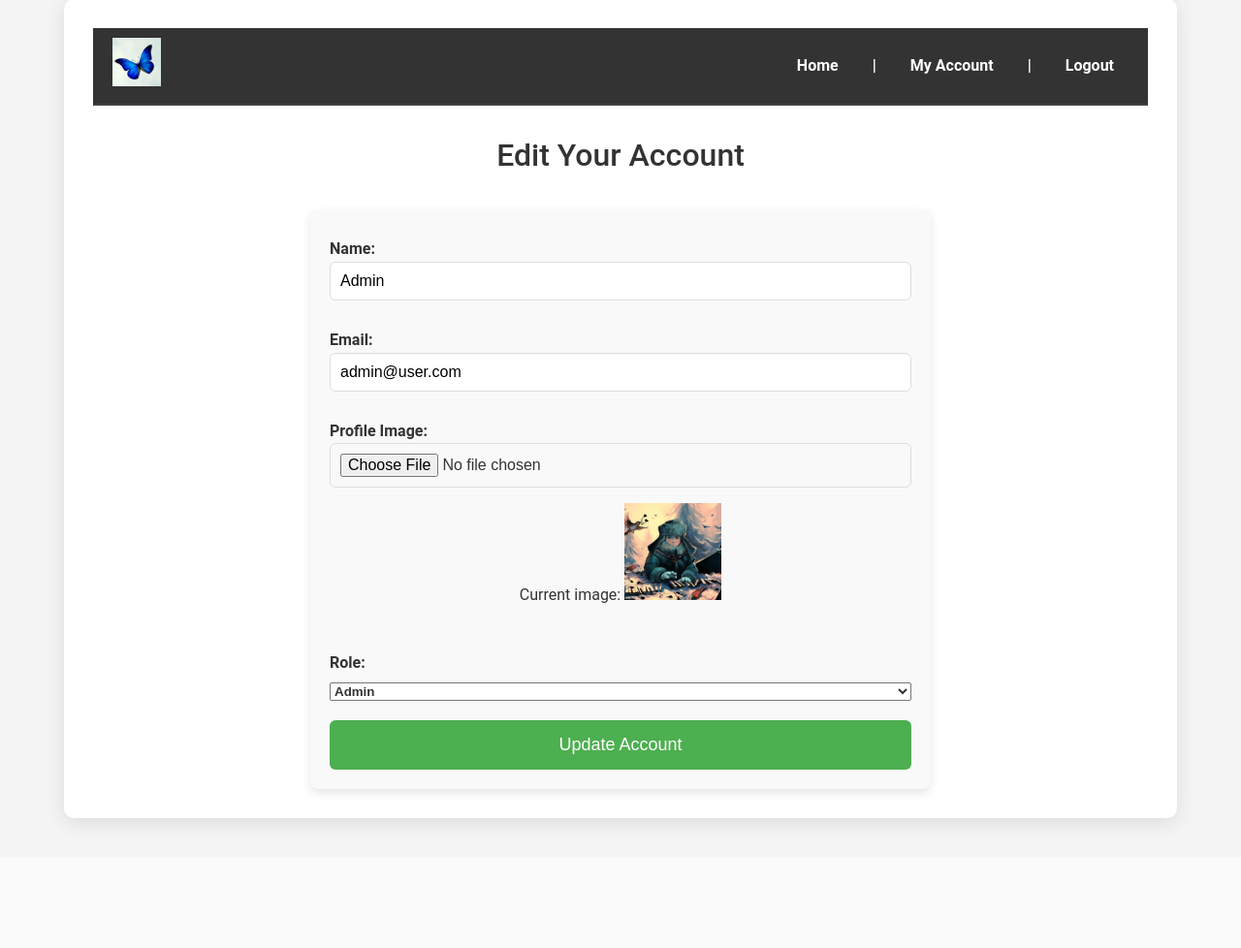
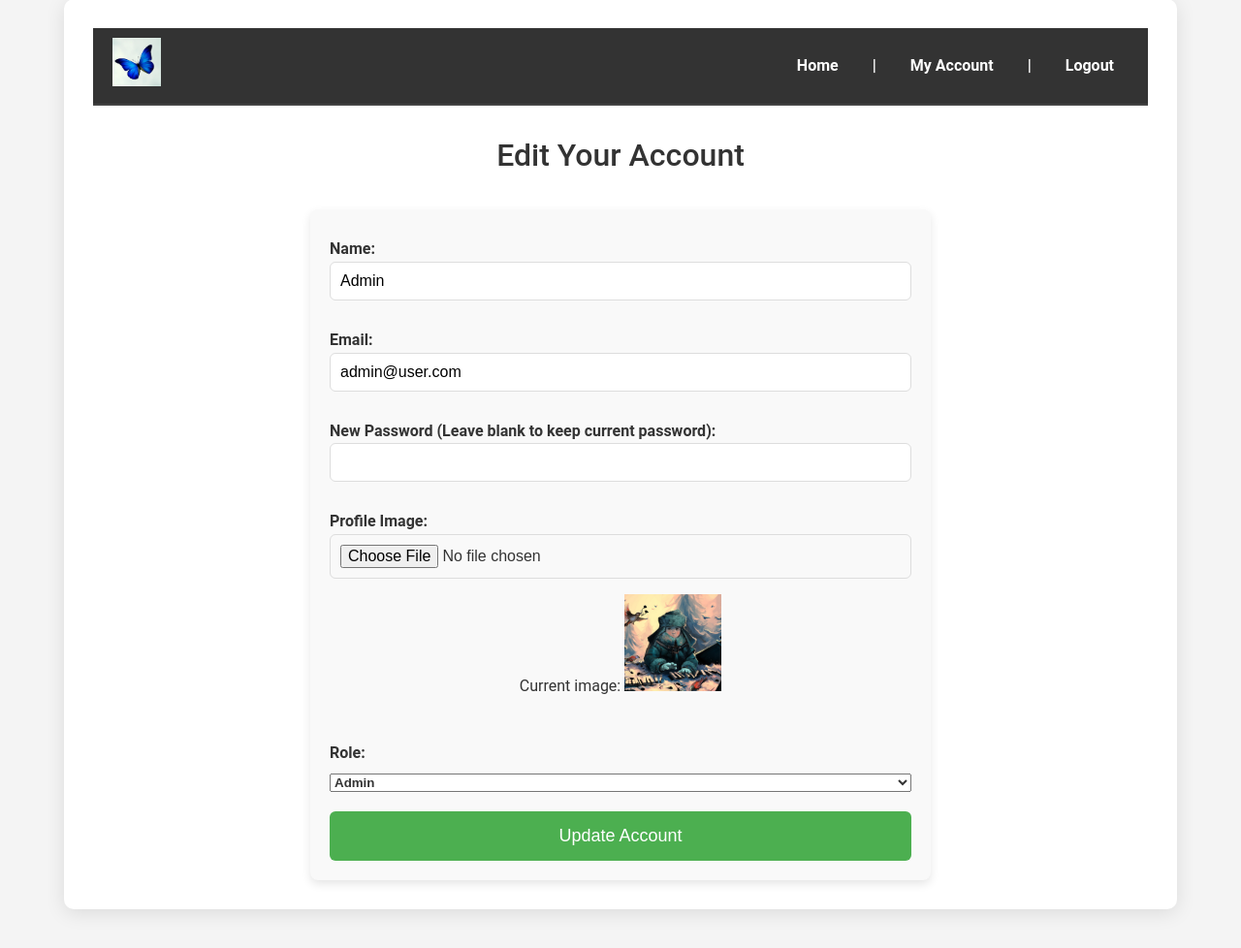
Before and after one commit to TBAPranto/Quiz-Web-Project, a PHP site: page /edit_account.php in a window 1280 px wide. Shown: the part 41-1019 px from the top of the page at 97% size. Before the commit the page ends 895 px from the top, so only its background shows below. Run offline with PHP 8.4, Linux system fonts and the light colour scheme; a user stored in the database is signed in; data comes from the database, SQL or seed files in the repository.

Commit message:
Add files via upload

```diff
--- a/edit_account.php
+++ b/edit_account.php
@@ -15,7 +15,7 @@ if (!isset($_SESSION['user_id'])) {
 $user_id = $_SESSION['user_id'];
 
 // Fetch user data excluding id, role, and created_at
-$sql = "SELECT id, name, email, profile_image, role FROM users WHERE id = ?";
+$sql = "SELECT id, name, email, profile_image, role, password FROM users WHERE id = ?";
 $stmt = $conn->prepare($sql);
 $stmt->bind_param("i", $user_id);
 $stmt->execute();
@@ -26,7 +26,7 @@ $user_data = $result->fetch_assoc();
 if ($_SESSION['user_role'] == 'admin' && isset($_GET['id']) && $_GET['id'] != $user_id) {
     // Fetch the user details that the admin is editing
     $edit_user_id = $_GET['id'];
-    $sql = "SELECT id, name, email, profile_image, role FROM users WHERE id = ?";
+    $sql = "SELECT id, name, email, profile_image, role, password FROM users WHERE id = ?";
     $stmt = $conn->prepare($sql);
     $stmt->bind_param("i", $edit_user_id);
     $stmt->execute();
@@ -42,7 +42,21 @@ if ($_SESSION['user_role'] == 'admin' && isset($_GET['id']) && $_GET['id'] != $u
 if ($_SERVER['REQUEST_METHOD'] == 'POST') {
     $name = $_POST['name'];
     $email = $_POST['email'];
-    $role = $_POST['role']; // Role field added for admin editing roles
+    $password = $_POST['password']; // New password
+
+    // If password is provided, hash it, otherwise, retain the old password
+    if (!empty($password)) {
+        $hashed_password = password_hash($password, PASSWORD_DEFAULT);
+    } else {
+        $hashed_password = $user_data['password']; // Keep the existing password
+    }
+
+    // Determine whether to update the role or not
+    if ($_SESSION['user_role'] == 'admin') {
+        $role = $_POST['role']; // Admin can change the role
+    } else {
+        $role = $user_data['role']; // Non-admin users keep their existing role
+    }
 
     // Handle profile image upload
     if ($_FILES['profile_image']['name']) {
@@ -64,9 +78,9 @@ if ($_SERVER['REQUEST_METHOD'] == 'POST') {
     }
 
     // Update user information in the database
-    $update_sql = "UPDATE users SET name = ?, email = ?, profile_image = ?, role = ? WHERE id = ?";
+    $update_sql = "UPDATE users SET name = ?, email = ?, profile_image = ?, role = ?, password = ? WHERE id = ?";
     $update_stmt = $conn->prepare($update_sql);
-    $update_stmt->bind_param("ssssi", $name, $email, $image_name, $role, $user_data['id']);
+    $update_stmt->bind_param("sssssi", $name, $email, $image_name, $role, $hashed_password, $user_data['id']);
 
     if ($update_stmt->execute()) {
         echo "<script>alert('Account updated successfully!')</script>";
@@ -113,6 +127,11 @@ if ($_SERVER['REQUEST_METHOD'] == 'POST') {
             </div>
 
             <div class="form-section">
+                <label for="password">New Password (Leave blank to keep current password):</label>
+                <input type="password" id="password" name="password">
+            </div>
+
+            <div class="form-section">
                 <label for="profile_image">Profile Image:</label>
                 <input type="file" id="profile_image" name="profile_image">
                 <?php if ($user_data['profile_image']) : ?>
```
